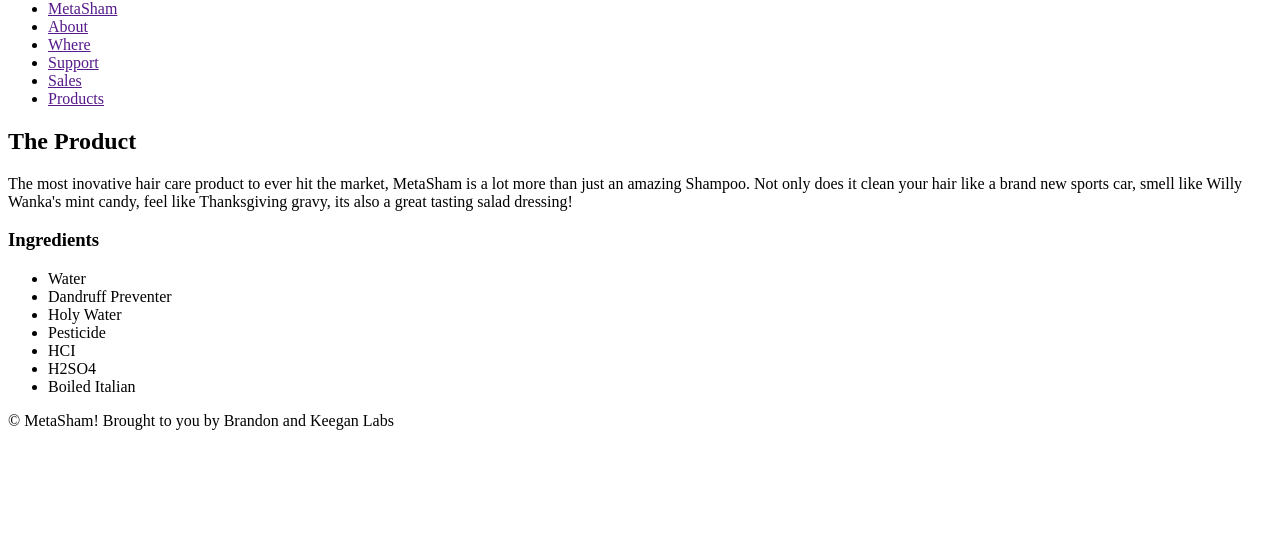
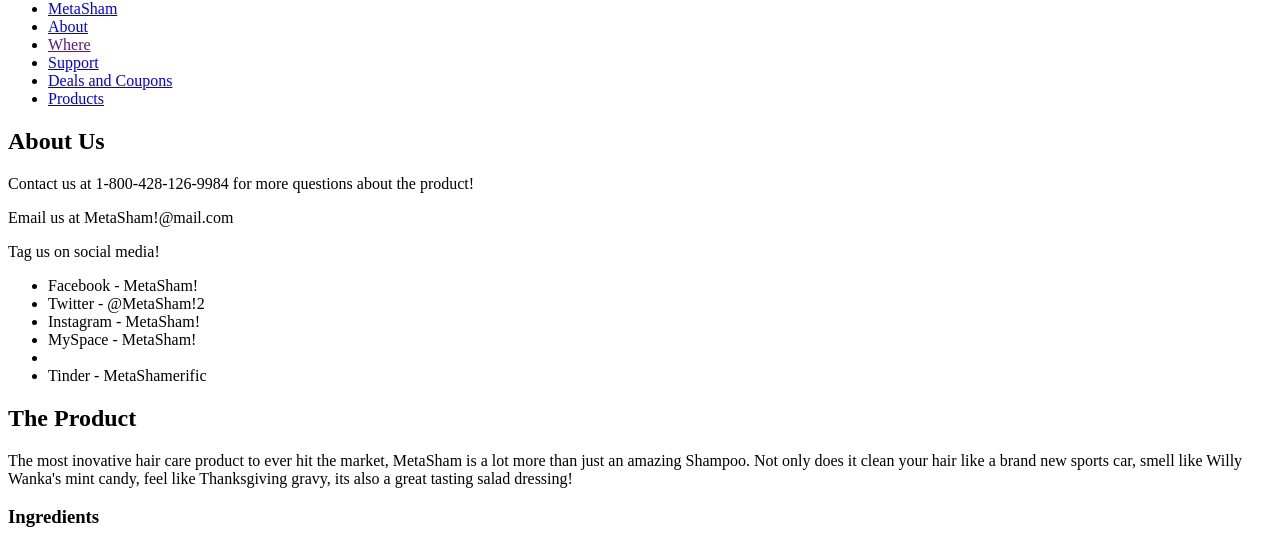
Before and after one commit to jessicakoch3/metasham, a plain HTML site: page about.html in a window 1280 px wide. Shown: the part 250-794 px from the top of the page. Drawn offline with Linux system fonts and the light colour scheme.

Commit message:
Addition of links  and Info about the company

```diff
--- a/about.html
+++ b/about.html
@@ -18,15 +18,27 @@
             width = "100">
             <nav>
                 <ul>
-                    <li><a href = "">MetaSham</a></li>
-                    <li><a href = "">About</a></li>
+                    <li><a href = "index.html">MetaSham</a></li>
+                    <li><a href = "about.html">About</a></li>
                     <li><a href = "">Where</a></li>
-                    <li><a href = "">Support</a></li>
-                    <li><a href = "">Sales</a></li>
-                    <li><a href = "">Products</a></li>
+                    <li><a href = "support.html">Support</a></li>
+                    <li><a href = "deals_and_coupons.html">Deals and Coupons</a></li>
+                    <li><a href = "product.html">Products</a></li>
                 </ul>
             </nav>
     </header>
+    		<h2>About Us</h2>
+    			<p>Contact us at 1-800-428-126-9984 for more questions about the product!</p>
+    			<p>Email us at MetaSham!@mail.com</p>
+    			<p>Tag us on social media!
+    				<ul>
+    					<li>Facebook - MetaSham!</li>
+    					<li>Twitter - @MetaSham!2</li>
+    					<li>Instagram - MetaSham!</li>
+    					<li>MySpace - MetaSham!<li>
+    					<li>Tinder - MetaShamerific</li>
+    				</ul>
+    			</p>
             <h2>The Product</h2>
                 <p>The most inovative hair care product to ever hit the market, MetaSham is a lot more than just an amazing Shampoo. Not only does it clean your hair like a brand new sports car, smell like Willy Wanka's mint candy, feel like Thanksgiving gravy, its also a great tasting salad dressing!</p>
             <h3>Ingredients</h3>
@@ -37,7 +49,7 @@
                     <li>Pesticide</li>
                     <li>HCI<!-- Hydrocloric Acid --></li>
                     <li>H2SO4<!-- Sulfuric Acid --></li>
-                    <li>Boiled Italian</li>
+                    <li>Boiled Italians</li>
                 </ul>
     <footer>
         <p>&copy; MetaSham! Brought to you by Brandon and Keegan Labs</p>
```
